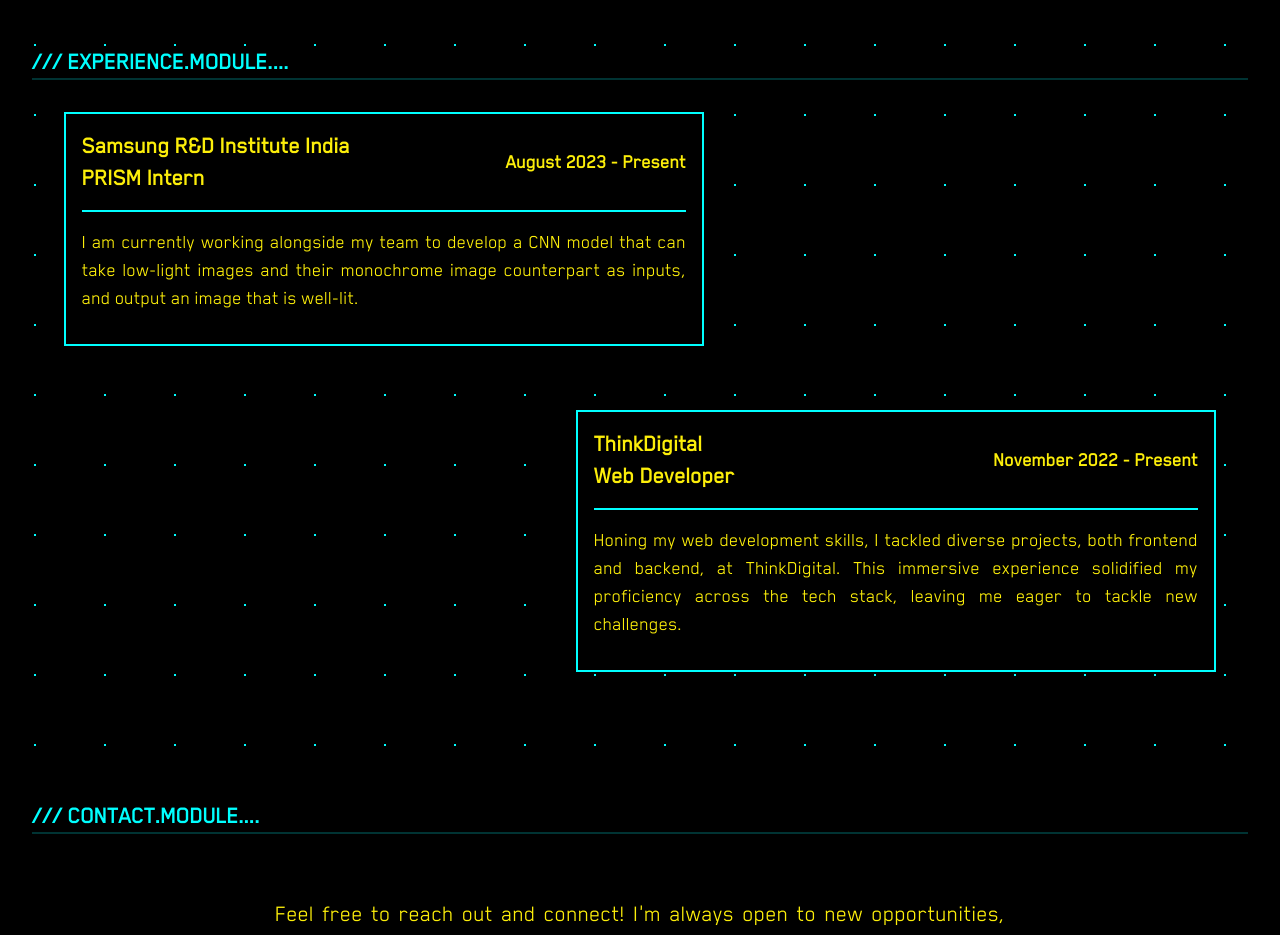
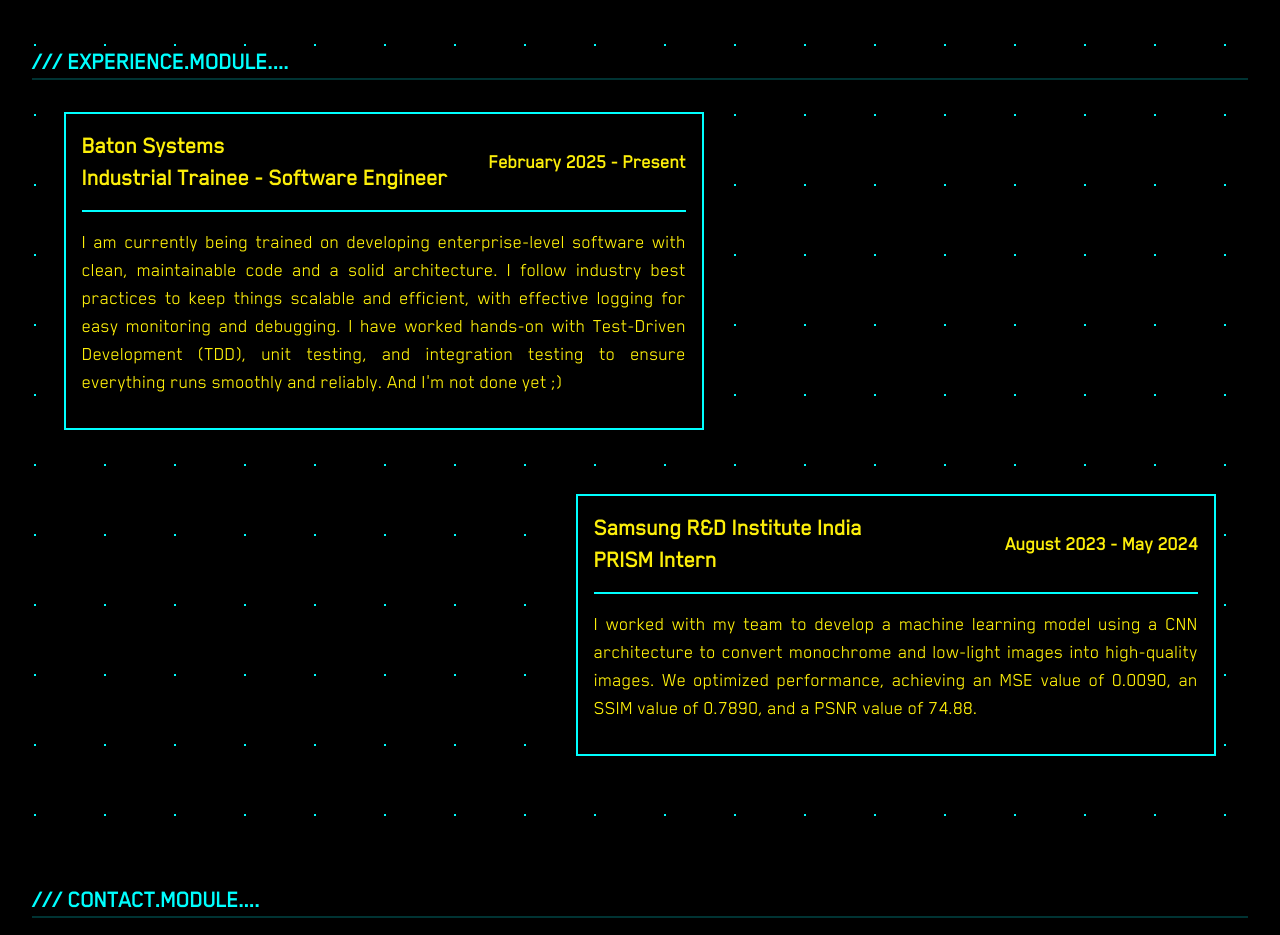
Before and after one commit to Abheelash-Mishra/Portfolio-Website, a React (Vite) app: page / in a window 1280 px wide. Shown: the part 2880-3815 px from the top of the page. Built offline with nearby package versions, Linux system fonts and the light colour scheme.

Commit message:
Update experience

```diff
--- a/src/components/Experience.jsx
+++ b/src/components/Experience.jsx
@@ -30,14 +30,16 @@
 				<div className={ "lg:w-1/2 md:w-2/3 w-full xs:mx-16 mx-6 text-xl border-2 border-aqua p-4 inline-block bg-black" }>
 					<div className={ "font-semibold pb-4 border-b-2 border-aqua flex justify-between" }>
 						<div>
-							<h1 className={ "xs:text-2xl text-lg" }>Samsung R&D Institute India</h1>
-							<h3 className={ "xs:text-2xl text-lg" }>PRISM Intern</h3>
+							<h1 className={ "xs:text-2xl text-lg" }>Baton Systems</h1>
+							<h3 className={ "xs:text-2xl text-lg" }>Industrial Trainee - Software Engineer</h3>
 						</div>
-						<p className={ "my-auto xs:text-xl text-lg text-right" }>August 2023 - Present</p>
+						<p className={ "my-auto xs:text-xl text-lg text-right" }>February 2025 - Present</p>
 					</div>
 					<p className={ "py-4 text-justify xs:text-xl text-base" }>
-						I am currently working alongside my team to develop a CNN model that can take low-light
-						images and their monochrome image counterpart as inputs, and output an image that is well-lit.
+						I am currently being trained on developing enterprise-level software with clean, maintainable code and a solid architecture.
+						I follow industry best practices to keep things scalable and efficient, with effective logging for easy monitoring and debugging.
+						I have worked hands-on with Test-Driven Development (TDD), unit testing, and integration testing to ensure everything runs smoothly and reliably.
+						And I'm not done yet ;)
 					</p>
 				</div>
 			</motion.div>
@@ -52,18 +54,66 @@
 				<div className={ "lg:w-1/2 md:w-2/3 w-full xs:mx-16 mx-6 text-xl border-2 border-aqua p-4 inline-block bg-black" }>
 					<div className={ "font-semibold pb-4 border-b-2 border-aqua flex justify-between" }>
 						<div>
-							<h1 className={ "xs:text-2xl text-lg" }>ThinkDigital</h1>
-							<h3 className={ "xs:text-2xl text-lg" }>Web Developer</h3>
+							<h1 className={ "xs:text-2xl text-lg" }>Samsung R&D Institute India</h1>
+							<h3 className={ "xs:text-2xl text-lg" }>PRISM Intern</h3>
 						</div>
-						<p className={ "my-auto xs:text-xl text-lg text-right" }>November 2022 - Present</p>
+						<p className={ "my-auto xs:text-xl text-lg text-right" }>August 2023 - May 2024</p>
 					</div>
 					<p className={ "py-4 text-justify xs:text-xl text-base" }>
-						Honing my web development skills, I tackled diverse projects, both frontend and backend, at
-						ThinkDigital. This immersive experience solidified my proficiency across the tech stack, leaving
-						me eager to tackle new challenges.
+						I worked with my team to develop a machine learning model using a CNN architecture to convert monochrome and low-light images into
+						high-quality images. We optimized performance, achieving an MSE value of 0.0090, an SSIM value of 0.7890, and a PSNR value of 74.88.
 					</p>
 				</div>
 			</motion.div>
+
+
+
+			{/*Left then right*/}
+
+			{/*<motion.div*/}
+			{/*	initial="offscreen"*/}
+			{/*	whileInView="onscreen"*/}
+			{/*	viewport={ { once: true } }*/}
+			{/*	variants={ expVariants }*/}
+			{/*	className={ "flex w-full flex-row justify-start mb-8" }*/}
+			{/*>*/}
+			{/*	<div className={ "lg:w-1/2 md:w-2/3 w-full xs:mx-16 mx-6 text-xl border-2 border-aqua p-4 inline-block bg-black" }>*/}
+			{/*		<div className={ "font-semibold pb-4 border-b-2 border-aqua flex justify-between" }>*/}
+			{/*			<div>*/}
+			{/*				<h1 className={ "xs:text-2xl text-lg" }>Samsung R&D Institute India</h1>*/}
+			{/*				<h3 className={ "xs:text-2xl text-lg" }>PRISM Intern</h3>*/}
+			{/*			</div>*/}
+			{/*			<p className={ "my-auto xs:text-xl text-lg text-right" }>August 2023 - Present</p>*/}
+			{/*		</div>*/}
+			{/*		<p className={ "py-4 text-justify xs:text-xl text-base" }>*/}
+			{/*			I am currently working alongside my team to develop a CNN model that can take low-light*/}
+			{/*			images and their monochrome image counterpart as inputs, and output an image that is well-lit.*/}
+			{/*		</p>*/}
+			{/*	</div>*/}
+			{/*</motion.div>*/}
+
+			{/*<motion.div*/}
+			{/*	initial="offscreen"*/}
+			{/*	whileInView="onscreen"*/}
+			{/*	viewport={ { once: true } }*/}
+			{/*	variants={ expVariants }*/}
+			{/*	className={ "flex w-full flex-row justify-end my-16" }*/}
+			{/*>*/}
+			{/*	<div className={ "lg:w-1/2 md:w-2/3 w-full xs:mx-16 mx-6 text-xl border-2 border-aqua p-4 inline-block bg-black" }>*/}
+			{/*		<div className={ "font-semibold pb-4 border-b-2 border-aqua flex justify-between" }>*/}
+			{/*			<div>*/}
+			{/*				<h1 className={ "xs:text-2xl text-lg" }>ThinkDigital</h1>*/}
+			{/*				<h3 className={ "xs:text-2xl text-lg" }>Web Developer</h3>*/}
+			{/*			</div>*/}
+			{/*			<p className={ "my-auto xs:text-xl text-lg text-right" }>November 2022 - Present</p>*/}
+			{/*		</div>*/}
+			{/*		<p className={ "py-4 text-justify xs:text-xl text-base" }>*/}
+			{/*			Honing my web development skills, I tackled diverse projects, both frontend and backend, at*/}
+			{/*			ThinkDigital. This immersive experience solidified my proficiency across the tech stack, leaving*/}
+			{/*			me eager to tackle new challenges.*/}
+			{/*		</p>*/}
+			{/*	</div>*/}
+			{/*</motion.div>*/}
 
 		</div>
 	);
```
